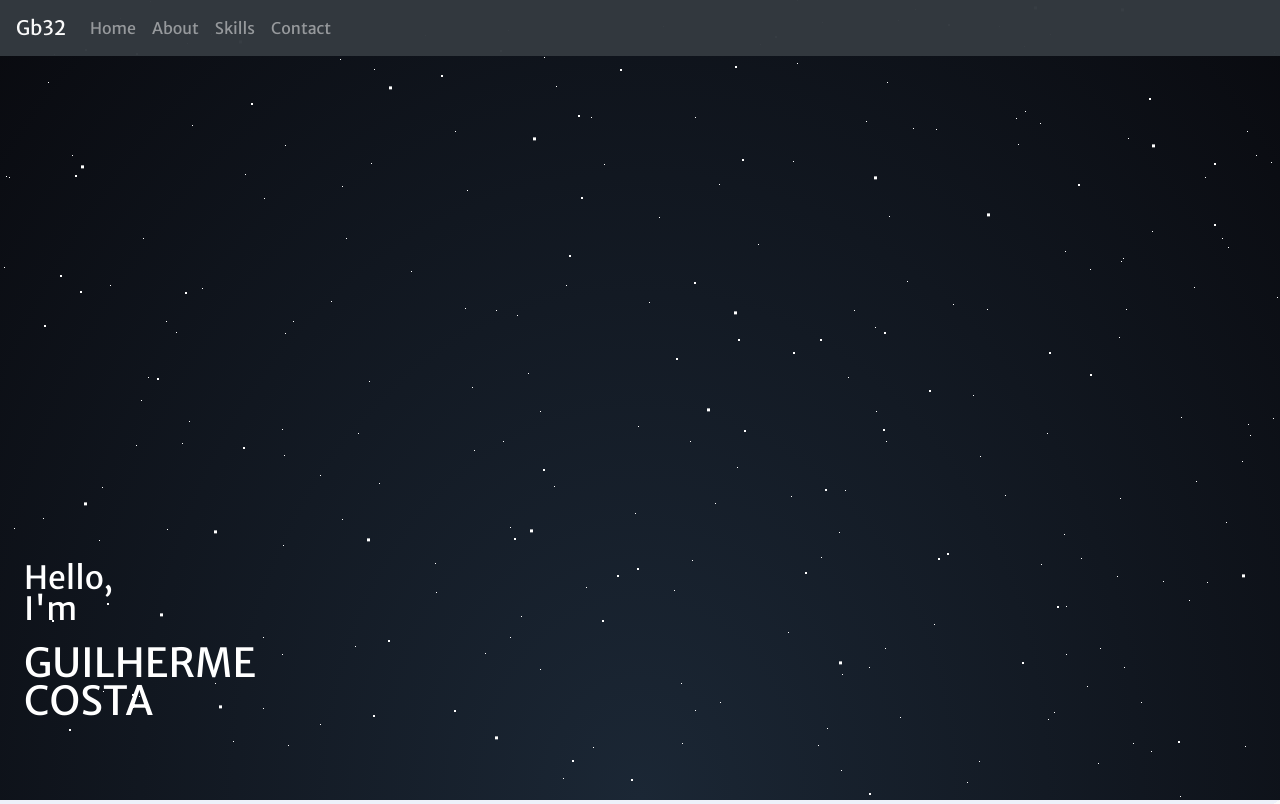
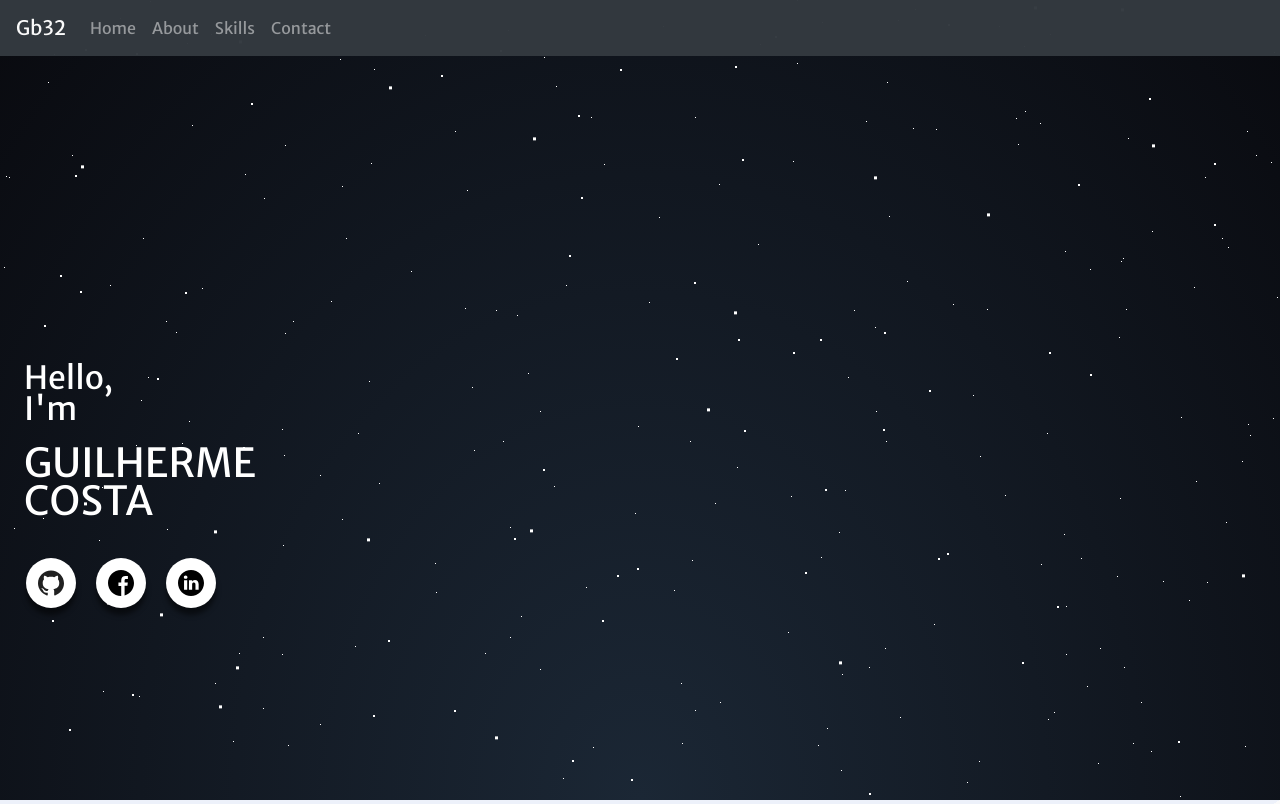
Before and after one commit to Guibrother32/portifolio, a website: page index.html in a window 1280 px wide. Shown: the top 804 px of the page. Drawn offline with nearby package versions, Linux system fonts and the light colour scheme.

Commit message:
production mode set

```diff
--- /dev/null
+++ b/app.js
@@ -0,0 +1,12 @@
+const express = require('express');
+
+const app = express();
+
+
+app.use(express.static(__dirname));
+
+app.get("/", (req,res,next) =>{
+    res.render('index');
+})
+
+app.listen(process.env.PORT || 5000);
--- a/index.html
+++ b/index.html
@@ -5,7 +5,7 @@
     <meta charset="UTF-8">
     <meta name="viewport" content="width=device-width, initial-scale=1.0">
     <title>Gb32</title>
-    <link rel="stylesheet" href="main.css">
+    <link rel="stylesheet" href="styles/main.css">
     <link href="https://fonts.googleapis.com/css2?family=Merriweather+Sans&display=swap" rel="stylesheet">
 </head>
 
@@ -33,14 +33,39 @@
         </div>
     </nav>
     <div class="main__background">
-        <h4>Hello,<br> I'm</h4>
-        <h1 class="main__background--title">
-            GUILHERME<br>COSTA
-        </h1>
         <div class="main__background--animation">
             <div id="stars"></div>
             <div id="stars2"></div>
             <div id="stars3"></div>
+        </div>
+
+        <div class="main__welcome">
+            <h4>Hello,<br> I'm</h4>
+            <h1 class="main__background--title">
+                GUILHERME<br>COSTA
+            </h1>
+        </div>
+
+        <div class="social-media__banner">
+
+
+            <ul>
+                <li>
+                    <a href="https://github.com/Guibrother32">
+                        <img id="gb-icon" src="images/github.svg" alt="github">
+                    </a>
+                </li>
+                <li>
+                    <a href="https://www.facebook.com/guicosta32/">
+                        <img id="fb-icon" src="images/facebook.svg" alt="fb">
+                    </a>
+                </li>
+                <li>
+                    <a href="https://www.linkedin.com/in/guilherme-costa-b31512122/">
+                        <img id="li-icon" src="images/linkedin.svg" alt="linkedin">
+                    </a>
+                </li>
+            </ul>
         </div>
     </div>
 
@@ -189,5 +214,7 @@
 <script src="https://stackpath.bootstrapcdn.com/bootstrap/4.5.0/js/bootstrap.min.js"
     integrity="sha384-OgVRvuATP1z7JjHLkuOU7Xw704+h835Lr+6QL9UvYjZE3Ipu6Tp75j7Bh/kR0JKI"
     crossorigin="anonymous"></script>
+<script>
 
+</script>
 </html>
--- a/package.json
+++ b/package.json
@@ -4,6 +4,7 @@
   "description": "",
   "main": "index.js",
   "scripts": {
+    "start" : "node app.js",
     "test": "echo \"Error: no test specified\" && exit 1"
   },
   "repository": {
@@ -14,6 +15,8 @@
   "license": "ISC",
   "dependencies": {
     "bootstrap": "^4.5.0",
+    "express": "^4.17.1",
+    "http": "0.0.1-security",
     "sass": "^1.26.8"
   }
 }
--- a/main.scss
+++ b/styles/main.scss
@@ -1,6 +1,6 @@
 @import "_variables.scss"; //importing the global variables
 
-@import "node_modules/bootstrap/scss/bootstrap.scss";
+@import "../node_modules/bootstrap/scss/bootstrap.scss";
 
 /*THE BEST PRACTICE HERE IS TO IMPORT ONLY THE THINGS YOU NEED FOR YOUR PROJECT, NOT EVERYTHING AS WE RE DOING ABOVE*/
 
@@ -8,7 +8,7 @@
   box-sizing: border-box;
   font-family: "Merriweather Sans", sans-serif;
 }
-body{
+body {
   background: #fafafa;
 }
 .navbar__el {
@@ -23,23 +23,7 @@ body{
   height: 100vh;
   width: 100%;
   background: radial-gradient(ellipse at bottom, #1b2735 0%, #090a0f 100%);
-  h4 {
-    font-size: 2rem;
-    color: white;
-    position: absolute;
-    bottom: 10.5rem;
-    left: 1.5rem;
-    line-height: 95%;
-  }
-  h1 {
-    font-size: 2.5rem;
-    white-space: normal;
-    position: absolute;
-    left: 1.5rem;
-    bottom: 4.5rem;
-    color: white;
-    line-height: 95%;
-  }
+
   .main__background--animation {
     height: 100vh;
     width: 100%;
@@ -628,6 +612,71 @@ body{
     transform: translateY(-2000px);
   }
 }
+.main__welcome {
+  display: inline-block;
+  position: absolute;
+  top: 400px;
+  left: 0;
+  width: 100%;
+  height: 200px;
+
+  h4 {
+    font-size: 2rem;
+    color: white;
+    position: absolute;
+    bottom: 10.5rem;
+    left: 1.5rem;
+    line-height: 95%;
+  }
+  h1 {
+    font-size: 2.5rem;
+    white-space: normal;
+    position: absolute;
+    left: 1.5rem;
+    bottom: 4.5rem;
+    color: white;
+    line-height: 95%;
+  }
+}
+
+.social-media__banner {
+  margin-top: 20px;
+  position: absolute;
+  top: 33rem;
+  left: 1rem;
+  height: 200px;
+}
+.social-media__banner ul {
+  left: 0rem;
+  width: 30px;
+  display: flex;
+  padding: 0;
+}
+.social-media__banner li {
+  list-style: none;
+  font-size: 20px;
+  padding: 10px 10px;
+  color: white;
+}
+.social-media__banner a {
+  position: relative;
+  display: block;
+  width: 50px;
+  height: 50px;
+  background-color: white;
+  color: black;
+  text-align: center;
+  border-radius: 50%;
+  box-shadow: 0px 7px 5px rgba(0, 0, 0, 0.5);
+  img {
+    height: 26px;
+    margin-top: 12px;
+  }
+  #fb-icon, #li-icon{
+    margin-left:.5px ;
+  }
+}
+
 
 .main__content {
   position: relative;
@@ -644,26 +693,25 @@ body{
   margin: 0 auto;
 }
 
-.section__title{
+.section__title {
   top: 0;
   margin: 0 auto;
-  display:table;
+  display: table;
   font-size: 1.9rem;
   position: relative;
   background: map-get($map: $colors, $key: strong-blue);
   color: white;
-  padding: 5px 10px;
+  padding: 5px 14px;
   border-radius: 4px;
 }
 
 .header-bar {
-
   background: #1b2735;
   height: 4px;
   width: 70px;
-  margin: .5rem auto 1rem;
+  margin: 0.5rem auto 1rem;
 }
-.svg-icon{
+.svg-icon {
   width: 45px;
   margin: 0;
   margin: 1rem 0 2.5rem 0;
@@ -671,7 +719,7 @@ body{
 
 .main__content--about {
   margin: 0;
-  text-align: center;//The margin:auto rule is used when you set a width on the element
+  text-align: center; //The margin:auto rule is used when you set a width on the element
   h1 {
     top: 0;
     font-size: 1.9rem;
@@ -685,7 +733,6 @@ body{
     }
   }
   .about-p {
-
     padding: 0px 15px;
     margin-bottom: 3rem;
 
@@ -705,7 +752,7 @@ body{
     border-radius: 3px;
     box-shadow: 0 0 30px rgba(0, 0, 0, 0.05);
     margin-bottom: 20px;
-    .skill__card--title{
+    .skill__card--title {
       text-align: start;
       color: map-get($map: $colors, $key: strong-blue);
       padding: 20px 0 10px 10px;
@@ -714,13 +761,13 @@ body{
     .skill {
       display: inline-block;
       position: relative;
-      top:0;
+      top: 0;
       left: 0;
       margin: 5px;
       width: 140px;
       background: #fff;
       padding: 10px 0;
-      .skill-title{
+      .skill-title {
         font-size: 14px;
         color: map-get($map: $colors, $key: strong-blue);
       }
@@ -728,7 +775,7 @@ body{
         height: 100px;
         margin: 0;
         text-align: center;
-        img{
+        img {
           margin: auto;
           max-height: 100%;
           max-width: 120px;
@@ -738,7 +785,8 @@ body{
   }
 }
 
-.test{ //second background
+.test {
+  //second background
 
   position: relative;
   padding: 3rem 15px;
```
Also changed, not shown: images/facebook.svg (added), images/github.svg (added), images/linkedin.svg (added), styles/_variables.scss (line endings or trailing spaces), styles/main.css, 4 other files.
